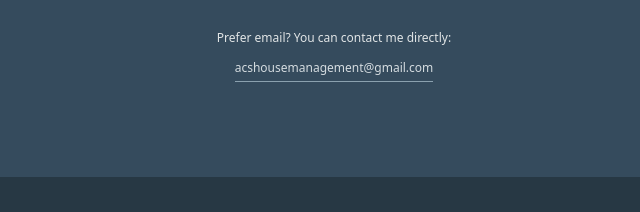
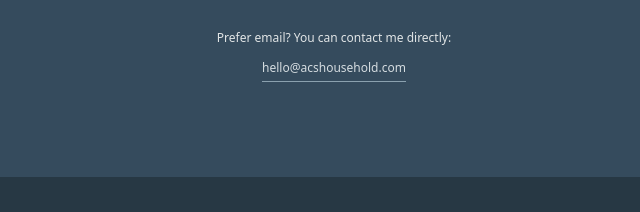
Before and after one commit to acs-household/acs-household.github.io, a plain HTML site: page index.html in a window 1280 px wide. Shown: the part 4466-4678 px from the top of the page, 306-946 px from the left. Drawn offline with Linux system fonts and the light colour scheme.

Commit message:
Add files via upload

```diff
--- a/contact.js
+++ b/contact.js
@@ -12,7 +12,7 @@ const privacyNote = document.getElementById('privacy-note');
 if (contactForm) {
   const endpoint = (contactForm.dataset.formspreeEndpoint || '').trim();
   const directMode = /^https:\/\/formspree\.io\/f\/[A-Za-z0-9]+$/.test(endpoint);
-  const emailDestination = contactForm.dataset.contactEmail || 'acshousemanagement@gmail.com';
+  const emailDestination = contactForm.dataset.contactEmail || 'hello@acshousehold.com';
 
   if (directMode) {
     submitLabel.textContent = 'Send enquiry';
--- a/index.html
+++ b/index.html
@@ -161,7 +161,7 @@
           <!-- The form currently prepares an email draft. Once you have a Formspree form ID,
                set data-formspree-endpoint to https://formspree.io/f/YOUR_FORM_ID.
                Do not publish a fake endpoint or claim the direct form is active until tested. -->
-          <form class="contact-form" id="contact-form" data-contact-email="acshousemanagement@gmail.com" data-formspree-endpoint="">
+          <form class="contact-form" id="contact-form" data-contact-email="hello@acshousehold.com" data-formspree-endpoint="">
             <div class="form-row">
               <div class="form-field">
                 <label for="sender-name">Your name <span aria-hidden="true">*</span></label>
@@ -200,8 +200,8 @@
             <p class="privacy-note" id="privacy-note">Your details are only used to respond to your enquiry. This website doesn't store messages; until direct submission is configured, you'll send from your own email app.</p>
           </form>
           <p class="email-alternative">Prefer email? You can contact me directly:</p>
-          <!-- TODO: Replace the address below, in the footer, and in data-contact-email above once your Porkbun mailbox is confirmed. -->
-          <a class="contact-email" href="mailto:acshousemanagement@gmail.com">acshousemanagement@gmail.com</a>
+          <!-- Contact mailbox is hosted by Porkbun. -->
+          <a class="contact-email" href="mailto:hello@acshousehold.com">hello@acshousehold.com</a>
         </div>
       </section>
     </main>
@@ -209,7 +209,7 @@
     <footer class="site-footer">
       <div class="container footer-inner">
         <div><span class="footer-brand">ACS Household<span>.</span></span><p>Private Housekeeping &amp; Household Support</p></div>
-        <a href="mailto:acshousemanagement@gmail.com">Get in touch</a>
+        <a href="mailto:hello@acshousehold.com">Get in touch</a>
         <p class="footer-end">Thoughtful care for private homes · © 2026</p>
       </div>
     </footer>
```
